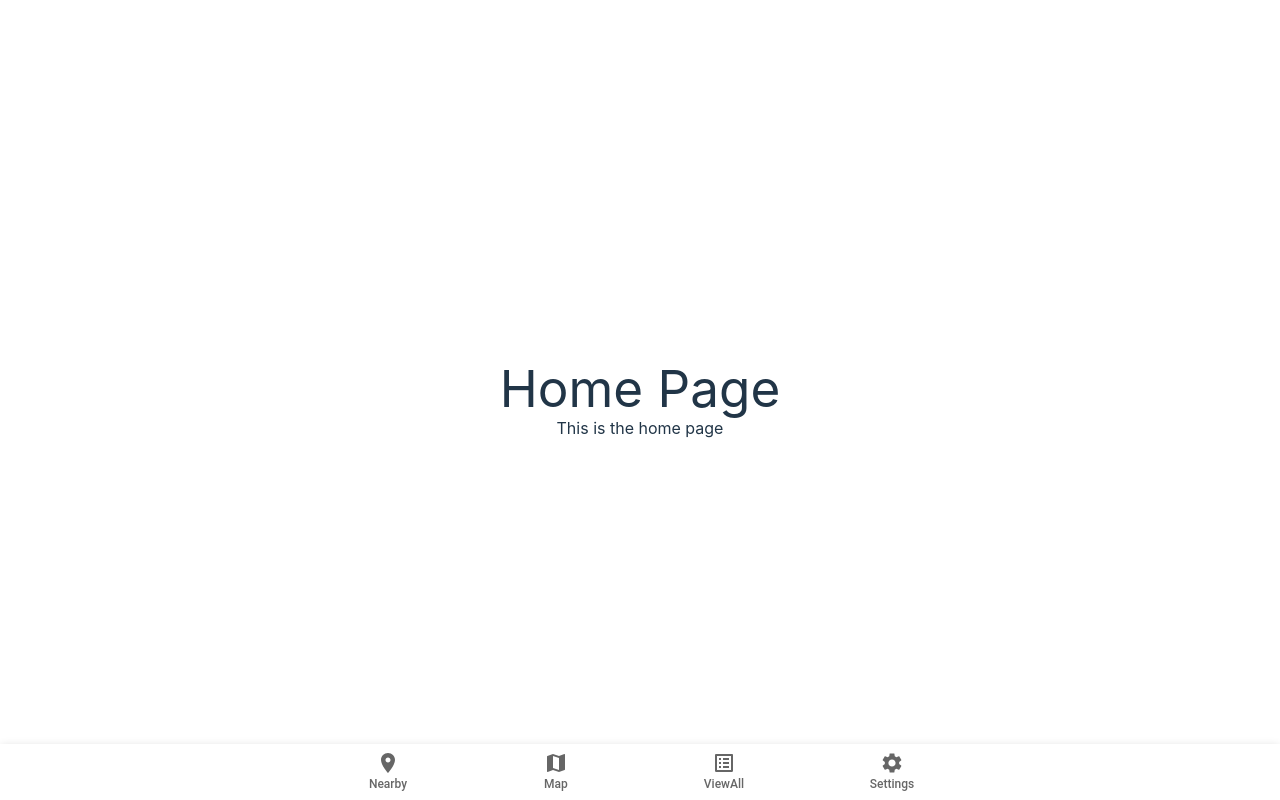
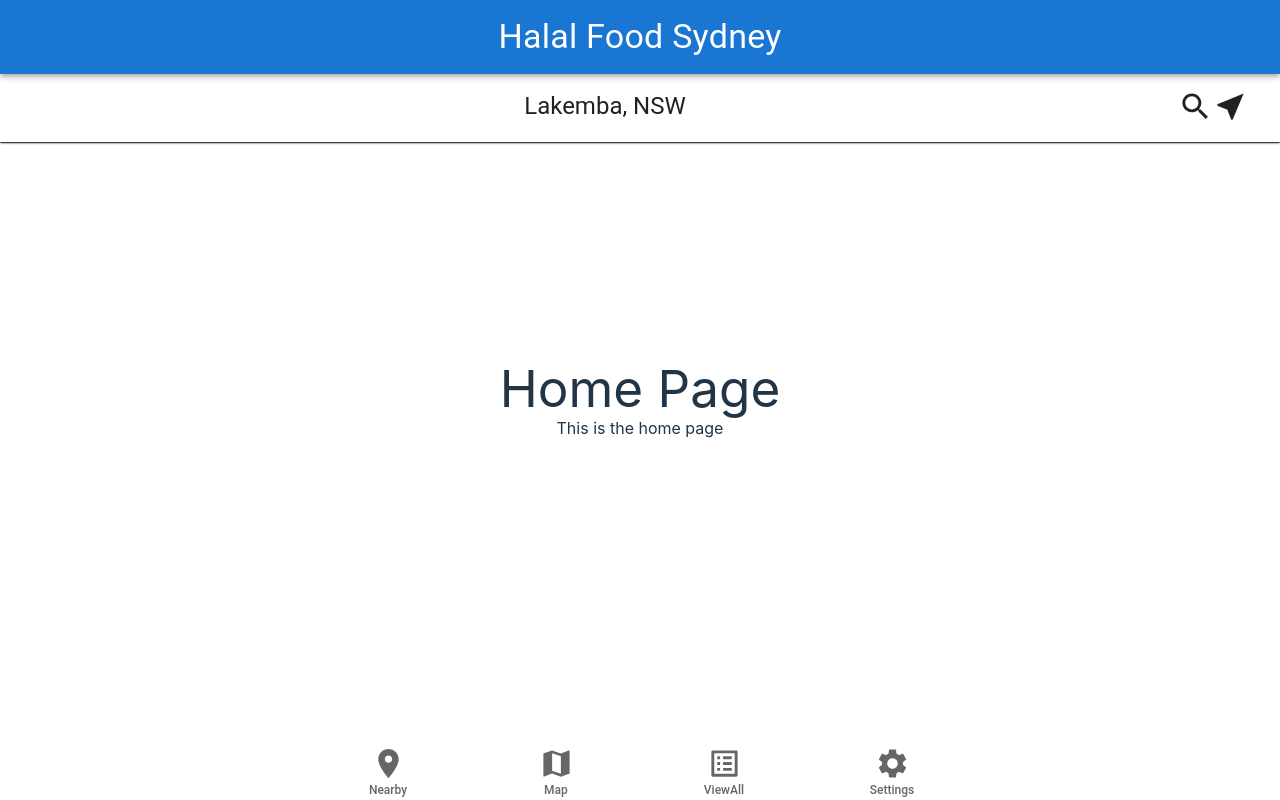
Before and after one commit to aaadam3042/Halal-Food-Sydney-App, a React (Vite) app in the folder frontend/: page / in a window 1280 px wide. Built offline with nearby package versions, Linux system fonts and the light colour scheme.

Commit message:
Implemented some header components

```diff
--- a/frontend/src/App.jsx
+++ b/frontend/src/App.jsx
@@ -2,6 +2,7 @@ import './App.css'
 import { BrowserRouter as Router, Routes, Route } from "react-router-dom";
 import { ErrorProvider } from '@contexts/ErrorContext'
 import { ErrorPopup } from '@components/ErrorPopup'
+import { Header } from '@components/Header'
 import { HomePage } from '@pages/user/HomePage'
 import NavBar from '@components/NavBar';
 
@@ -10,15 +11,16 @@ function App() {
 	<>
 	<ErrorProvider>
 		<ErrorPopup />
-		  <Router>
-		  	<NavBar />
+		<Router>
+			<Header />	{/* It is more appropriate i think to make header and footer objects, and pass items needed in such as location bar and navbar - think semantically does it make sense for the location bar to be ap art of the header? no? but placewise does it? ?? */}
+			<NavBar />
 			<Routes>
 				<Route path="/" element={<HomePage />} />
 				<Route path="/map" element={<h1>Not Found</h1>} />
 				<Route path="/list" element={<h1>Not </h1>} />
 				<Route path="/settings" element={<h1> Found</h1>} />
 			</Routes>
-		  </Router>
+		</Router>
 	</ErrorProvider>
 	</>
   )
--- /dev/null
+++ b/frontend/src/components/Header.jsx
@@ -0,0 +1,15 @@
+import { AppBar, Typography } from '@mui/material';
+
+export function Header() {
+    return(
+    <>
+        <AppBar position="fixed">
+            <Typography variant="h4" component="div" padding={2} sx={{ flexGrow: 1 }}>
+                Halal Food Sydney
+            </Typography>
+        </AppBar>
+    </>
+    );
+}
+
+export default Header;
--- /dev/null
+++ b/frontend/src/components/LocationSearchBar.jsx
@@ -0,0 +1,25 @@
+import { Box, Paper, Typography } from "@mui/material";
+
+// Icons
+import { Search as SearchIcon } from '@mui/icons-material';
+import { NearMe as LocationIcon } from '@mui/icons-material';
+
+export function LocationSearchBar() {
+    return (
+    <>
+    <Paper square sx={{ position: 'fixed', top: 70, left: 0, right: 0, width: '100%'}}>
+        <Box paddingX={4} paddingY={0.5} sx={{ display: 'flex', alignItems: 'center', justifyContent: 'space-between', width: '100%' }}>
+            <Typography variant="h5" component="div" padding={2} sx={{ flexGrow: 1 }}>
+                Lakemba, NSW
+            </Typography>
+            <Box>
+            <SearchIcon fontSize="large" />
+            <LocationIcon fontSize="large" />
+            </Box>
+        </Box>
+    </Paper>
+    </>
+    );
+}
+
+export default LocationSearchBar;
--- a/frontend/src/components/NavBar.jsx
+++ b/frontend/src/components/NavBar.jsx
@@ -1,7 +1,7 @@
-import { BottomNavigation, BottomNavigationAction, Paper } from "@mui/material";
+import { BottomNavigation, BottomNavigationAction, Box } from "@mui/material";
 import { useNavigate } from "react-router-dom";
 
-// Icon names found at: https://fonts.google.com/icons
+// Icon names found at: https://mui.com/material-ui/material-icons/
 import { Place as NearbyIcon } from '@mui/icons-material';
 import { Map as MapIcon } from '@mui/icons-material';
 import { ListAlt as ListIcon } from '@mui/icons-material';
@@ -12,14 +12,14 @@ export function NavBar() {
 
     return (
     <>
-    <Paper sx={{ position: 'fixed', bottom: 0, left: 0, right: 0 }} elevation={3}>
+    <Box sx={{ position: 'fixed', bottom: 0, left: 0, right: 0 }} >
     <BottomNavigation showLabels>
-        <BottomNavigationAction label="Nearby" icon={<NearbyIcon />} onClick={ () => navigate("/")}/>
-        <BottomNavigationAction label="Map" icon={<MapIcon />} onClick={() => navigate("/map")} />
-        <BottomNavigationAction label="ViewAll" icon={<ListIcon />} onClick={() => navigate("/list")} />
-        <BottomNavigationAction label="Settings" icon={<SettingsIcon />} onClick={() => navigate("/settings")} />
+        <BottomNavigationAction label="Nearby" icon={<NearbyIcon fontSize="large"/>} onClick={ () => navigate("/")}/>
+        <BottomNavigationAction label="Map" icon={<MapIcon  fontSize="large"/>} onClick={() => navigate("/map")} />
+        <BottomNavigationAction label="ViewAll" icon={<ListIcon  fontSize="large"/>} onClick={() => navigate("/list")} />
+        <BottomNavigationAction label="Settings" icon={<SettingsIcon  fontSize="large"/>} onClick={() => navigate("/settings")} />
     </BottomNavigation>
-    </Paper>
+    </Box>
     </>
     );
 }
--- a/frontend/src/pages/user/HomePage.jsx
+++ b/frontend/src/pages/user/HomePage.jsx
@@ -1,10 +1,12 @@
-import { useState } from 'react'
-import { useError } from '@contexts/ErrorContext';
+import LocationSearchBar from '@components/LocationSearchBar';
 
 export function HomePage() {
 
   	return (
 	<>
+		<LocationSearchBar />
+		<LocationSearchBar />
+		<LocationSearchBar />
 		<h1>Home Page</h1>
 		<p>This is the home page</p>
 	</>
```
